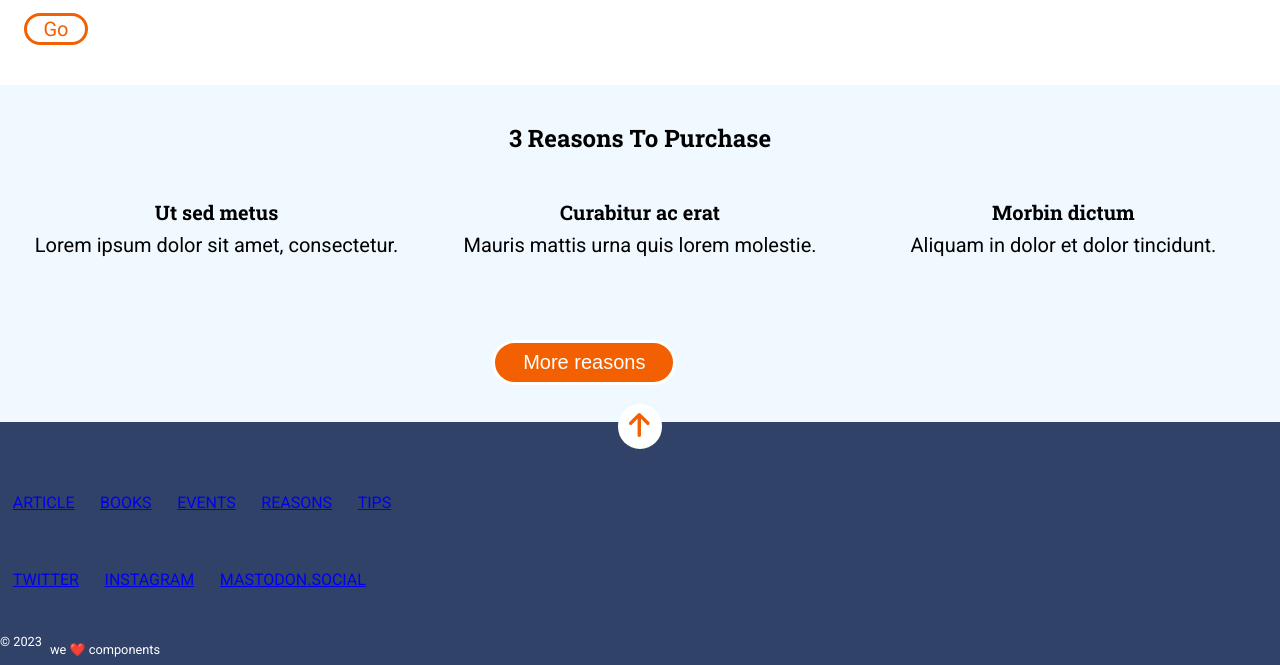
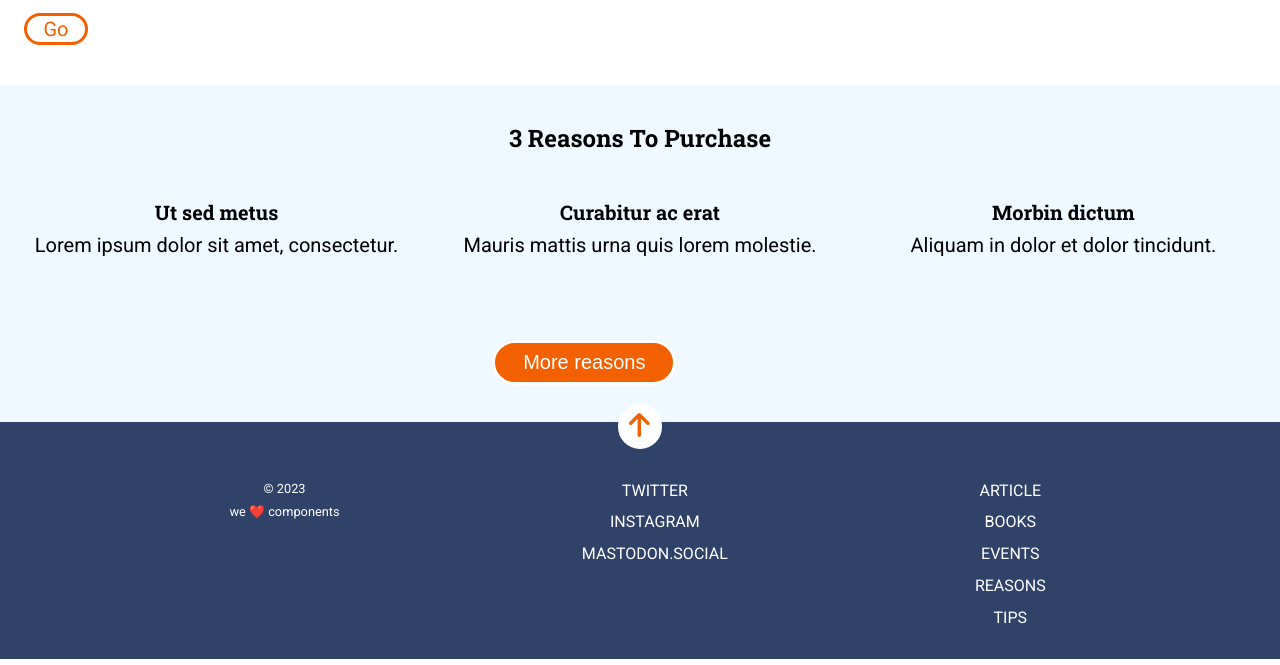
Before and after one commit to Adalab/modulo-1-evaluacion-final-BessyEscobar, a website built with Vite: page src/index.html in a window 1280 px wide. Shown: the part 689-1354 px from the top of the page. Built offline with nearby package versions, Linux system fonts and the light colour scheme; files whose address does not match are found by name.

Commit message:
flex at footer

```diff
--- a/src/partials/footer.html
+++ b/src/partials/footer.html
@@ -1,11 +1,12 @@
 <footer class="page__footer">
   <button class="footer-button">
     <nav>
-      <a class="gosht__link" href="#ap">
+      <a class="gosht__link" href="#up">
         <img src="../scss/layout/ico-arrow.svg" alt="go-up">
       </a>
     </nav>
   </button>
+  <div class="list-box">
   <div class="ft-list">
     <ul class="main-list">
       <li><a href="https://adalab.es/">ARTICLE</a></li>
@@ -26,4 +27,5 @@
     &copy; 2023
     <p>we ❤️ components</p>
   </div>
+  </div>
 </footer>
--- a/src/partials/header.html
+++ b/src/partials/header.html
@@ -1,5 +1,5 @@
 <header class="page__header">
-      <nav class="menu-icon">
+      <nav class="menu-icon" id="up">
          <a href="https://adalab.es/">
          <img class="menu-burger" src="../scss/layout/ico-menu.svg" alt="ico-menu">
          </a>
--- a/src/scss/layout/_footer.scss
+++ b/src/scss/layout/_footer.scss
@@ -17,10 +17,13 @@
     border: $color-bg;
   }
   ul {
-    // list-style: none;
     li {
       margin: 0.8rem;
       list-style: none;
+      a {
+        color: $color-bg;
+        text-decoration: none;
+      }
     }
   }
   .main-list {
@@ -39,17 +42,21 @@
 
 }
 
-@media all and (min-width: 1200px) {
-  .cr {
+@media all and (min-width: 768px)and (max-width: 2000px) {
+  .list-box {
     display: flex;
-    order: 1;
-  }
-  .main-list {
-    display: flex;
-    order: 2;
-  }
+    justify-content: space-evenly;
+    flex-direction: row-reverse;
+
+    .cr {
+      margin-top: 2rem;
+      order: 1;
+    }
+    .main-list {
+      order: 2;
+    }
   .social-list {
-    display: flex;
     order: 3;
   }
+ }
 }
```
